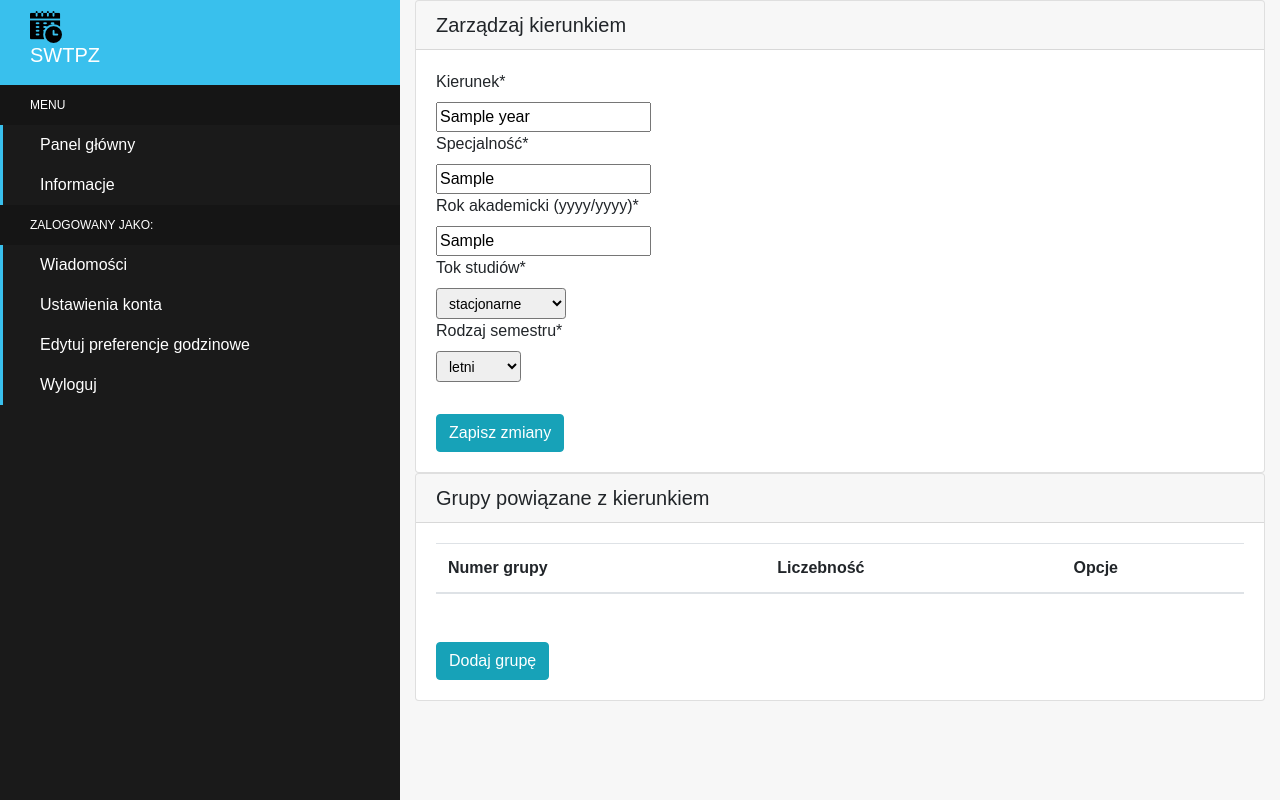
After one commit to MichalM99/System-wspomagajacy-tworzenie-planow-zajec, a Django app: page /schedule/manage_year/1/ in a window 1280 px wide. The commit adds this page. Run offline with Django 4.2, Linux system fonts and the light colour scheme; tables that the repository leaves empty hold one stand-in row (values such as "Sample post"); lists and menus that the app fills with data are empty; some libraries are stand-ins or nearby versions.

Commit message:
yeardetailview/zarządzanie grupami

```diff
--- a/schedule/forms.py
+++ b/schedule/forms.py
@@ -56,5 +56,31 @@ class AddGroup(forms.ModelForm):
         model = Group
         fields = ('year', 'quantity', 'group_number')
 
+
 class SearchYear(forms.Form):
     query = forms.CharField(label='Kierunek/rok/specjalność:')
+
+
+class ManageYearForm(forms.ModelForm):
+    class Meta:
+        model = Year
+        fields = ('year_name', 'speciality', 'year_period', 'type_of_studies', 'type_of_semester')
+        widgets = {
+            'type_of_studies': forms.Select(choices=TYPE_OF_STUDIES, attrs={'class': 'form-control-sm'}),
+            'type_of_semester': forms.Select(choices=SEMESTER_CHOICES, attrs={'class': 'form-control-sm'}),
+        }
+
+    def __init__(self, *args, **kwargs):
+        super(ManageYearForm, self).__init__(*args, **kwargs)
+        self.fields['type_of_studies'].widget.attrs.update({
+            'class': 'form-control-sm'
+        })
+        self.fields['type_of_semester'].widget.attrs.update({
+             'class': 'form-control-sm'
+        })
+
+
+class AddGroupForm(forms.ModelForm):
+    class Meta:
+        model = Group
+        exclude = ('year',)
--- a/schedule/models.py
+++ b/schedule/models.py
@@ -39,7 +39,7 @@ class Group(models.Model):
         verbose_name_plural = 'grupy'
 
     def __str__(self):
-        return self.year.year_name + ', grupa nr ' + self.group_number + ', liczebność: ' + self.quantity
+        return self.year.year_name + ', grupa nr ' + str(self.group_number) + ', liczebność: ' + str(self.quantity)
 
 
 class Lecture(models.Model):
--- a/schedule/urls.py
+++ b/schedule/urls.py
@@ -6,5 +6,6 @@ urlpatterns = [
     path('schedule/set_preferences/delete/<int:id>/', views.delete_availability, name='delete_availability'),
     path('yg_management/', views.year_group_management, name='yg_management'),
     path('add_year/', views.add_year, name='add_year'),
-    path('add_group/', views.add_group, name='add_group'),
+    path('add_group/<int:id>/', views.add_group, name='add_group'),
+    path('manage_year/<int:id>/', views.manage_year, name='manage_year'),
 ]
--- a/schedule/views.py
+++ b/schedule/views.py
@@ -1,5 +1,5 @@
 from django.shortcuts import render
-from schedule.forms import AddAvailabilityForm, AddYear, AddGroup, SearchYear
+from schedule.forms import AddAvailabilityForm, AddYear, AddGroupForm, SearchYear, ManageYearForm
 from schedule.models import WeekDay
 from schedule.models import LecturerAvailability
 from schedule.models import Year, Group
@@ -38,11 +38,13 @@ def set_preferences(request):
     return render(request, 'schedule/set_preferences.html',
                       {'form': form, 'availability': availability})
 
+
 def delete_availability(request, id):
     """Deletes single availability based on pk."""
     query = WeekDay.objects.get(id=id)
     query.delete()
     return redirect(request.META['HTTP_REFERER'])
+
 
 def get_availability(request):
     """Returns availability list for current logged user/lecturer."""
@@ -113,5 +115,43 @@ def add_year(request):
     return render(request, 'schedule/add_year.html',{'year_form': year_form})
 
 
-def add_group(request):
-    return render(request, 'schedule/add_group.html',{})
+def manage_year(request, id):
+    """Basically DetailView for Year model."""
+    groups = Group.objects.filter(year_id=id)
+    data = get_object_or_404(Year, pk=id)
+    if request.method == "POST":
+        form = ManageYearForm(instance=data, data=request.POST)
+        if form.is_valid():
+            form.save()
+        return redirect(year_group_management)
+    else:
+        form = ManageYearForm(instance=data)
+    return render(request, 'schedule/manage_year.html',{
+        "data": data, "form": form, "groups": groups
+    })
+
+
+def check_group_existance(year_id, group_number):
+    groups = Group.objects.filter(year_id=year_id, group_number=group_number)
+    if groups:
+        return True
+    else:
+        return False
+
+
+
+def add_group(request, id):
+    if request.method == "POST":
+        form = AddGroupForm(request.POST)
+        if form.is_valid():
+            cd = form.cleaned_data
+            print(check_group_existance(id, cd['group_number']))
+            if check_group_existance(id, cd['group_number']):
+                error = "Grupa o podanym numerze już istnieje!"
+                return render(request, 'schedule/add_group.html',
+                              {'form': form, 'error': error, 'id': id})
+            Group.objects.create(year_id=id, quantity=cd['quantity'], group_number=cd['group_number'])
+            return redirect("/schedule/manage_year/{id}/".format(id=id))
+    else:
+        form = AddGroupForm()
+    return render(request, 'schedule/add_group.html',{'form': form, 'id': id})
--- a/static/css/schedule/year_group_management.css
+++ b/static/css/schedule/year_group_management.css
@@ -5,8 +5,3 @@
 .pagbtn {
     margin: 1rem 0.5rem;
 }
-
-.managebtn {
-    position: absolute;
-    left: 25rem;
-}
--- /dev/null
+++ b/templates/schedule/manage_year.html
@@ -0,0 +1,44 @@
+{% extends "dashboard/dashboard.html" %}
+{% block title %}Zarządzaj kierunkiem{% endblock %}
+{% load static %}
+{% load crispy_forms_tags %}
+
+{% block screen %}
+<div class="card">
+  <h5 class="card-header">Zarządzaj kierunkiem</h5>
+  <div class="card-body">
+      <form action="." method="post">
+            {{ form|crispy }}
+          {% csrf_token %}
+          <input class="btn btn-info" id="registerbutton" type="submit" value="Zapisz zmiany">
+      </form>
+
+  </div>
+</div>
+<div class="card">
+  <h5 class="card-header">Grupy powiązane z kierunkiem</h5>
+  <div class="card-body">
+              <table class="table">
+                  <thead>
+                  <th scope="col">Numer grupy</th>
+                  <th scope="col">Liczebność</th>
+                  <th scope="col">Opcje</th>
+                  </thead>
+              {% for group in groups %}
+
+                  <tbody>
+                    <tr>
+                        <th scope="row">{{ group.group_number }}</th>
+                        <th> {{ group.quantity }}</th>
+                        <th>
+                            <a href="#" class="btn btn-info" type="submit">Zarządzaj grupą</a>
+                            <a href="#" class="btn btn-outline-info" type="submit">Usuń grupę</a>
+                        </th>
+                    </tr>
+              {% endfor %}
+                                </tbody>
+                  </table>
+      <a href="{% url "add_group" id=data.id %}" class="btn btn-info" id="registerbutton" type="submit">Dodaj grupę</a>
+  </div>
+</div>
+{% endblock %}
```
Also changed, not shown: templates/schedule/add_group.html (+11 -6 lines), templates/schedule/year_group_management.html (+21 -4 lines).
